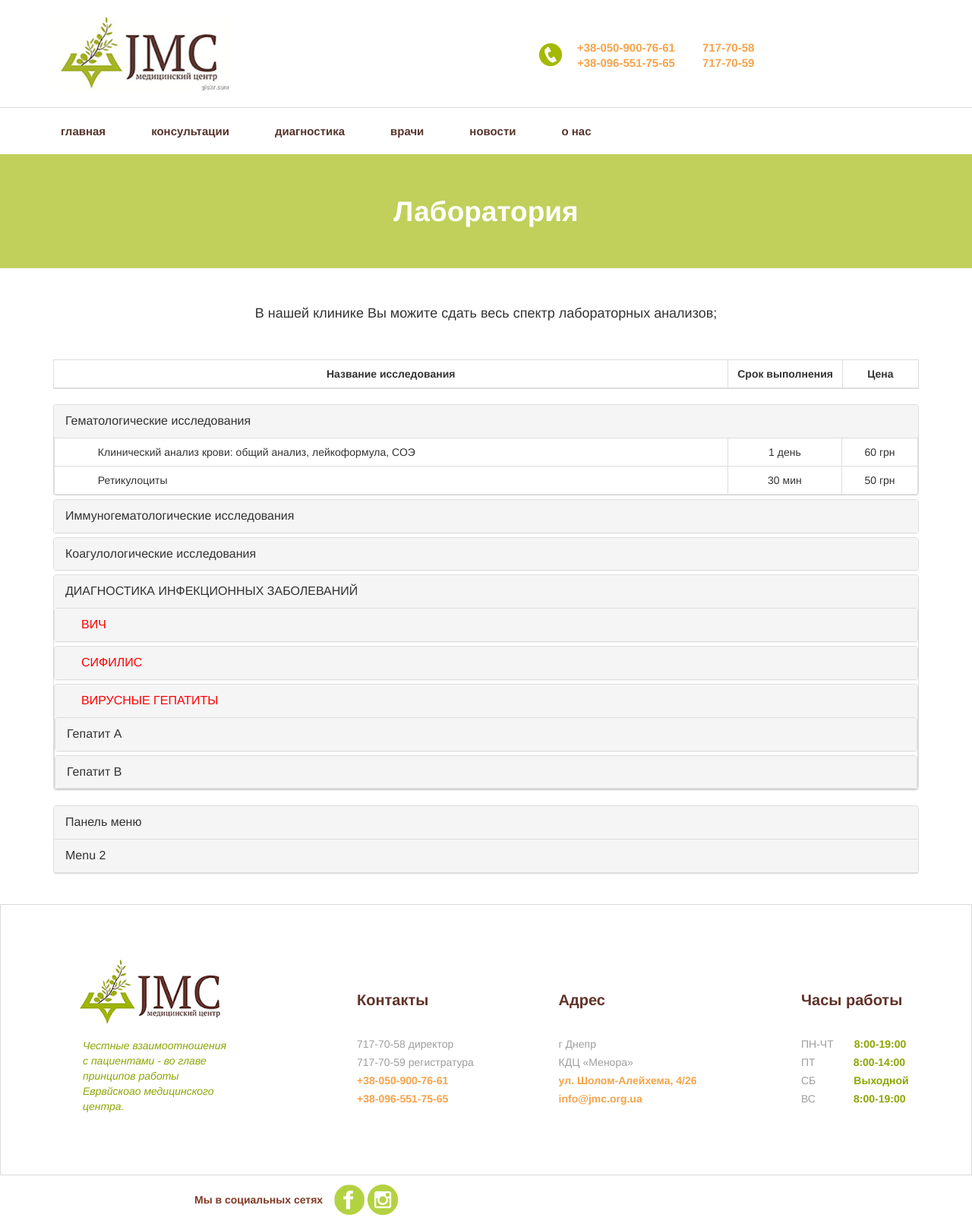
After one commit to Marinailch/jmc, a PHP site: page /laboratory.php in a window 1280 px wide. The commit adds this page. Shown: the whole page at 76% size. Run offline with PHP 8.4, Linux system fonts and the light colour scheme; lists and menus that the app fills with data are empty; some libraries are stand-ins or nearby versions; some web fonts are replaced.

Commit message:
меню

```diff
--- a/header.php
+++ b/header.php
@@ -72,17 +72,7 @@
                     <nav class="mdc-main-menu">
                         <ul>
                             <li><a href="index.php">Главная</a></li>
-                            <li><a href="directions.php?id=c">консультации</a>
-                                <ul>
-                                    <li><a href="pages/directions/directions.php?id=Хирургия" class="hvr-grow-shadow"><i class="ti-angle-right"></i>Хирург</a></li>
-                                    <li><a href="pages/directions/directions.php?id=Терапия" class="hvr-grow-shadow"><i class="ti-angle-right"></i>Терапевт</a></li>
-                                    <li><a href="pages/directions/directions.php?id=Гинекология" class="hvr-grow-shadow"><i class="ti-angle-right"></i>Гинеколог</a></li>
-                                    <li><a href="pages/directions/directions.php?id=Эндокринология" class="hvr-grow-shadow"><i class="ti-angle-right"></i>Эндокринолог</a></li>
-                                    <li><a href="pages/directions/directions.php?id=Профилактика" class="hvr-grow-shadow"><i class="ti-angle-right"></i>Профилактика</a></li>
-                                    <li><a href="pages/directions/directions.php?id=c" style="font-weight: 600; text-transform: uppercase;"><i class="ti-angle-right"></i>Весь список</a></li>
-                                </ul>
-                            </li>
-
+                            <li><a href="directions.php?id=c">Консультации</a></li>
                             <li><a href="diagnostics.php">Диагностика</a>
                                 <ul class="menu_item_plus">
                                     <li><a href="pages/diagnostics/uzi.php"          class="hvr-grow-shadow"><i class="ti-angle-right"></i>УЗИ</a></li>
--- /dev/null
+++ b/laboratory.php
@@ -0,0 +1,419 @@
+
+<?php
+
+include "header.php"
+?>
+
+
+
+ <div class="directions_header">
+            <p>Лаборатория</p>
+</div>
+
+<div class="container" id="lab">
+<!--<div>-->
+<!--  <img src="img/lab.jpg">-->
+<!--</div>-->
+  <h4>В нашей клинике Вы можите сдать весь спектр лабораторных анализов;</h4>
+    <table class="table table-bordered lab_table_header">
+        <thead>
+        <tr>
+            <th>Название исследования</th>
+            <th>Срок выполнения</th>
+            <th>Цена</th>
+        </tr>
+        </thead>
+    </table>
+  <div class="panel-group" id="accordion">
+    <div class="panel panel-default">
+      <div class="panel-heading">
+        <p class="panel-title">
+          <a data-toggle="collapse" data-parent="#accordion" href="#collapse1">Гематологические исследования</a>
+        </p>
+      </div>
+      <div id="collapse1" class="panel-collapse collapse in">
+          <table class="table table-bordered lab_table_header">
+              <tbody class="">
+              <tr>
+                  <td>Клинический анализ крови: общий анализ, лейкоформула, СОЭ</td>
+                  <td>1 день</td>
+                  <td>60 грн</td>
+              </tr>
+              <tr>
+                  <td>Ретикулоциты</td>
+                  <td>30 мин</td>
+                  <td>50 грн</td>
+              </tr>
+              </tbody>
+          </table>
+      </div>
+    </div>
+    <div class="panel panel-default">
+      <div class="panel-heading">
+        <p class="panel-title">
+          <a data-toggle="collapse" data-parent="#accordion" href="#collapse2">Иммуногематологические исследования</a>
+        </p>
+      </div>
+      <div id="collapse2" class="panel-collapse collapse">
+          <table class="table table-bordered lab_table_header">
+              <tbody class="">
+              <tr>
+                  <td>Клинический анализ крови: общий анализ, лейкоформула, СОЭ</td>
+                  <td>1 день</td>
+                  <td>60 грн</td>
+              </tr>
+              <tr>
+                  <td>Ретикулоциты</td>
+                  <td>30 мин</td>
+                  <td>50 грн</td>
+              </tr>
+              </tbody>
+          </table>
+      </div>
+    </div>
+
+    <div class="panel panel-default">
+      <div class="panel-heading">
+        <p class="panel-title">
+          <a data-toggle="collapse" data-parent="#accordion" href="#collapse3">Коагулологические исследования</a>
+        </p>
+      </div>
+      <div id="collapse3" class="panel-collapse collapse">
+          <table class="table table-bordered lab_table_header">
+              <tbody class="">
+              <tr>
+                  <td>Клинический анализ крови: общий анализ, лейкоформула, СОЭ</td>
+                  <td>1 день</td>
+                  <td>60 грн</td>
+              </tr>
+              <tr>
+                  <td>Ретикулоциты</td>
+                  <td>30 мин</td>
+                  <td>50 грн</td>
+              </tr>
+              </tbody>
+          </table>
+      </div>
+    </div>
+
+
+
+
+      <div class="panel panel-default">
+
+          <div class="panel-heading">
+              <p class="panel-title">
+                  <a data-toggle="collapse" data-parent="#accordion" href="#collapse4">ДИАГНОСТИКА ИНФЕКЦИОННЫХ ЗАБОЛЕВАНИЙ</a>
+              </p>
+          </div>
+
+          <div id="collapse4" class="panel-collapse collapse in">
+
+              <div class="panel panel-default">
+                  <div class="panel-heading">
+                      <p class="panel-title accord_in1">
+                          <a data-toggle="collapse" data-parent="#accordion" href="#collapse5">ВИЧ</a>
+                      </p>
+                  </div>
+                  <div id="collapse5" class="panel-collapse collapse">
+                      <table class="table table-bordered lab_table_header">
+                          <tbody class="">
+                          <tr>
+                              <td>ВИЧ 1/2 (антитела) + ВИЧ 1/2 (антиген). HIV Ag/Ab COMBO</td>
+                              <td>1 день</td>
+                              <td>60 грн</td>
+                          </tr>
+                          </tbody>
+                      </table>
+                  </div>
+              </div>
+
+
+          <!-- here i am-->
+
+          <!-- stop -->
+
+              <div class="panel panel-default">
+                  <div class="panel-heading">
+                      <p class="panel-title accord_in1">
+                          <a data-toggle="collapse" data-parent="#accordion" href="#collapse6">СИФИЛИС</a>
+                      </p>
+                  </div>
+                  <div id="collapse6" class="panel-collapse collapse">
+                      <table class="table table-bordered lab_table_header">
+                          <tbody class="">
+                          <tr>
+                              <td>Сифилис (RW)</td>
+                              <td>1 день</td>
+                              <td>60 грн</td>
+                          </tr>
+                          <tr>
+                              <td>Сифилис (IgM+IgG)</td>
+                              <td>30 мин</td>
+                              <td>50 грн</td>
+                          </tr>
+                          <tr>
+                              <td>ВИЧ, СИФИЛИС, ГЕПАТИТ В, С</td>
+                              <td>30 мин</td>
+                              <td>50 грн</td>
+                          </tr>
+                          </tbody>
+                      </table>
+                  </div>
+              </div>
+
+
+
+              <div class="panel panel-default">
+                  <div class="panel-heading">
+                      <p class="panel-title accord_in1">
+                          <a data-toggle="collapse" data-parent="#accordion" href="#collapse7">ВИРУСНЫЕ ГЕПАТИТЫ</a>
+                      </p>
+                  </div>
+                  <div id="collapse7" class="panel-collapse collapse in">
+
+
+                      <div class="panel panel-default">
+                          <div class="panel-heading">
+                              <p class="panel-title">
+                                  <a data-toggle="collapse" data-parent="#accordion" href="#collapse8">Гепатит А</a>
+                              </p>
+                          </div>
+                          <div id="collapse8" class="panel-collapse collapse">
+                              <table class="table table-bordered lab_table_header">
+                                  <tbody class="">
+                                  <tr>
+                                      <td>Anti-HAV-IgM (Антитела класса IgM к вирусу гепатита А)</td>
+                                      <td>1 день</td>
+                                      <td>60 грн</td>
+                                  </tr>
+                                  </tbody>
+                              </table>
+                          </div>
+                      </div>
+
+
+                      <div class="panel panel-default">
+                          <div class="panel-heading">
+                              <p class="panel-title">
+                                  <a data-toggle="collapse" data-parent="#accordion" href="#collapse9">Гепатит В</a>
+                              </p>
+                          </div>
+                          <div id="collapse9" class="panel-collapse collapse">
+                              <table class="table table-bordered lab_table_header">
+                                  <tbody class="">
+                                  <tr>
+                                      <td>HBsAg (HBs-антиген, поверхностный антиген вируса гепатита B, «австралий-ский» антиген) </td>
+                                      <td>1 день</td>
+                                      <td>60 грн</td>
+                                  </tr>
+                                  <tr>
+                                      <td>HBеAg (HBе-антиген вируса гепатита В)</td>
+                                      <td>1 день</td>
+                                      <td>60 грн</td>
+                                  </tr>
+                                  <tr>
+                                      <td>Anti-HBс-total (Антитела классов IgM и IgG к HB-core антигену вируса гепатита B)</td>
+                                      <td>1 день</td>
+                                      <td>60 грн</td>
+                                  </tr>
+                                  <tr>
+                                      <td>Anti-HBс IgМ (Антитела класса IgМ к HB-core-антигену вируса гепатита B) </td>
+                                      <td>1 день</td>
+                                      <td>60 грн</td>
+                                  </tr>
+                                  <tr>
+                                      <td>Anti-HBе (Антитела к HBе-антигену вируса гепатита B)</td>
+                                      <td>1 день</td>
+                                      <td>60 грн</td>
+                                  </tr>
+                                  <tr>
+                                      <td>Вирус гепатита В, определение ДНК (качественное)</td>
+                                      <td>1 день</td>
+                                      <td>60 грн</td>
+                                  </tr>
+                                  <tr>
+                                      <td>Вирус гепатита В, определение ДНК (количественное) </td>
+                                      <td>1 день</td>
+                                      <td>60 грн</td>
+                                  </tr>
+                                  </tbody>
+                              </table>
+                          </div>
+                      </div>
+                  </div>
+                </div>
+             </div>
+          </div>
+      </div>
+  </div>
+
+
+<div class="container">
+    <div class="panel panel-default">
+
+
+
+        <div class="panel-heading librePanelHeading">
+            <div class="panel-title">
+                <b class="pull-right glyphicon glyphicon-folder-close libreMenuIcon"></b>
+
+                <a data-toggle="collapse" href="#menuPanelListGroup">
+                    <span>Панель меню</span>
+                </a>
+            </div>
+        </div>
+
+
+
+        <ul class="list-group collapse" id="menuPanelListGroup">
+            <li class="list-group-item librePanelListGroupItem">
+                <a data-toggle="collapse" href="#menuPanelSubListGroup">
+                    <span>Вложеность 1</span>
+                    <b class="pull-right glyphicon glyphicon-chevron-right"></b>
+                </a>
+
+                <ul id="menuPanelSubListGroup" class="collapse librePanelSubListGroupItem">
+                    <li class="list-group-item librePanelListGroupItem">
+
+                        <a data-toggle="collapse" href="#menuPanelSubListGroup1">
+                            <span>Вложеность2</span>
+                            <b class="pull-right glyphicon glyphicon-chevron-right"></b>
+                        </a>
+                                     <ul id="menuPanelSubListGroup1" class="collapse librePanelSubListGroupItem">
+                                            <li class="list-group-item librePanelListGroupItem">
+                                                <span>вложеность3</span>
+                                            </li>
+                                            <li class="list-group-item librePanelListGroupItem">
+                                                <span>вложеность3</span>
+                                            </li>
+                                            <li class="list-group-item librePanelListGroupItem">
+                                                <span>вложеность3</span>
+                                            </li>
+                                    </ul>
+
+
+
+
+                    </li>
+
+
+                    <a data-toggle="collapse" href="#menuPanelSubListGroup2">
+                        <span>Вложеность2</span>
+                        <b class="pull-right glyphicon glyphicon-chevron-right"></b>
+                    </a>
+                    <div id="#menuPanelSubListGroup2" class="panel-collapse collapse">
+                            <table class="table table-bordered lab_table_header">
+                                <tbody class="">
+                                <tr>
+                                    <td>Вложеность 3</td>
+                                    <td>1 день</td>
+                                    <td>60 грн</td>
+                                </tr>
+                                <tr>
+                                    <td>Сифилис (IgM+IgG)</td>
+                                    <td>30 мин</td>
+                                    <td>50 грн</td>
+                                </tr>
+                                <tr>
+                                    <td>ВИЧ, СИФИЛИС, ГЕПАТИТ В, С</td>
+                                    <td>30 мин</td>
+                                    <td>50 грн</td>
+                                </tr>
+                                </tbody>
+                            </table>
+                    </div>
+
+
+
+
+                    <li class="list-group-item librePanelListGroupItem">
+                        <span>вложеность2</span>
+                    </li>
+
+
+
+
+
+                </ul>
+
+            </li>
+            <li class="list-group-item librePanelListGroupItem">
+                <span>Item 2</span>
+                <b class="pull-right glyphicon glyphicon-chevron-right"></b>
+            </li>
+            <li class="list-group-item librePanelListGroupItem">
+                <span>Item 3</span>
+                <b class="pull-right glyphicon glyphicon-chevron-right"></b>
+            </li>
+            <li class="list-group-item librePanelListGroupItem">
+                <span>Item 4</span>
+                <b class="pull-right glyphicon glyphicon-chevron-right"></b>
+            </li>
+            <li class="list-group-item librePanelListGroupItem">
+                <span>Item 5</span>
+                <b class="pull-right glyphicon glyphicon-chevron-right"></b>
+            </li>
+        </ul>
+
+
+
+<!--_________menu-->
+
+
+        <div class="panel-heading librePanelHeading">
+            <div class="panel-title">
+                <b class="pull-right glyphicon glyphicon-facetime-video libreMenuIcon"></b>
+
+                <a data-toggle="collapse" href="#menu2PanelListGroup">
+                    <span>Menu 2</span>
+                </a>
+            </div>
+        </div>
+        <ul class="list-group collapse out" id="menu2PanelListGroup">
+            <li class="list-group-item librePanelListGroupItem">
+                <a data-toggle="collapse" href="#menu2PanelSubListGroup">
+                    <span>Item 1</span>
+                    <b class="pull-right glyphicon glyphicon-chevron-right"></b>
+                </a>
+
+                <ul id="menu2PanelSubListGroup" class="collapse librePanelSubListGroupItem">
+                    <li class="list-group-item librePanelListGroupItem">
+                        <span><a href="#">SubItem 1</a></span>
+                    </li>
+                    <li class="list-group-item librePanelListGroupItem">
+                        <span>SubItem 2</span>
+                    </li>
+                    <li class="list-group-item librePanelListGroupItem">
+                        <span>SubItem 3</span>
+                    </li>
+                </ul>
+
+            </li>
+            <li class="list-group-item librePanelListGroupItem">
+                <span>Item 2</span>
+                <b class="pull-right glyphicon glyphicon-chevron-right"></b>
+            </li>
+            <li class="list-group-item librePanelListGroupItem">
+                <span>Item 3</span>
+                <b class="pull-right glyphicon glyphicon-chevron-right"></b>
+            </li>
+            <li class="list-group-item librePanelListGroupItem">
+                <span>Item 4</span>
+                <b class="pull-right glyphicon glyphicon-chevron-right"></b>
+            </li>
+            <li class="list-group-item librePanelListGroupItem">
+                <span>Item 5</span>
+                <b class="pull-right glyphicon glyphicon-chevron-right"></b>
+            </li>
+        </ul>
+    </div>
+</div>
+
+
+
+
+
+<?php
+include "footer.php"
+?>
```
